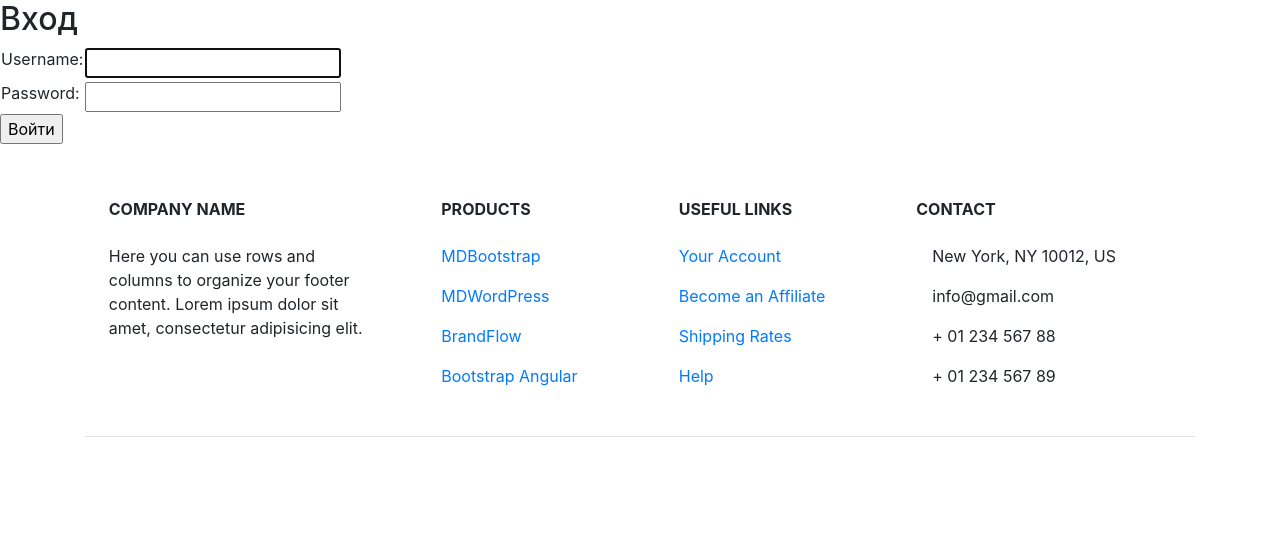
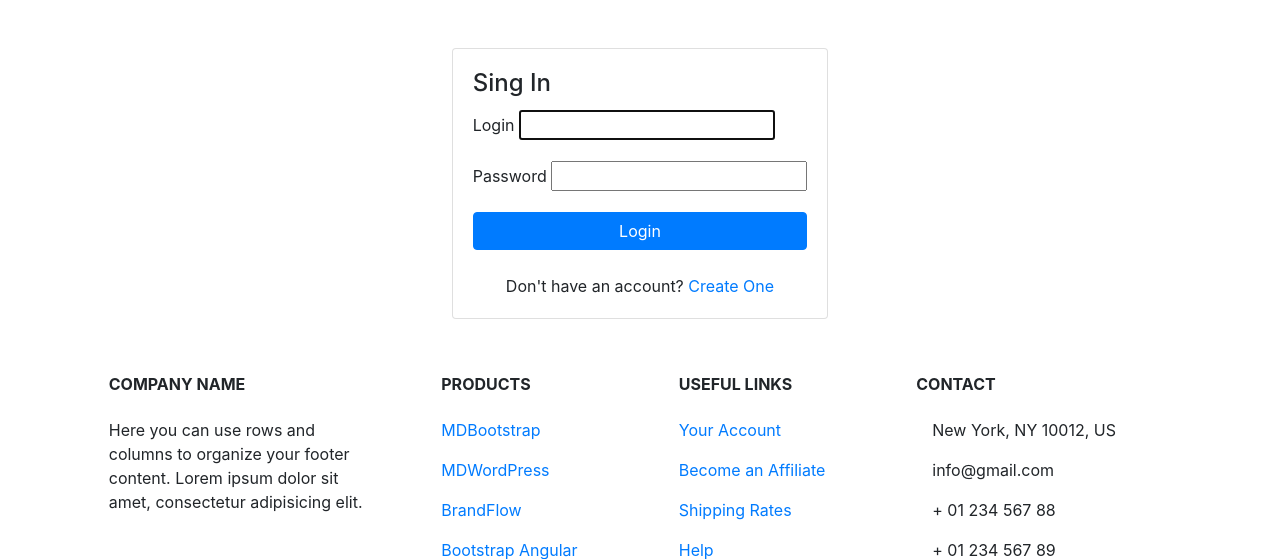
Before and after one commit to vladilen1611/education_platform, a Django app: page /accounts/login/ in a window 1280 px wide. Shown: the part 56-615 px from the top of the page. Run offline with Django 3.2, Linux system fonts and the light colour scheme; parts of the project's set-up code (start-up, migrations or seed data) failed here and were passed over; some libraries are stand-ins or nearby versions.

Commit message:
change some files

```diff
--- a/main/templates/main.html
+++ b/main/templates/main.html
@@ -27,6 +27,7 @@
         <span class="navbar-toggler-icon"></span>
     </button>
     <div class="collapse navbar-collapse justify-content-between pl-0">
+
         <ul class="navbar-nav ">
                 <li class="nav-item dropdown">
                     <a class="nav-link dropdown-toggle"
@@ -66,6 +67,9 @@
                         <div class="dropdown-divider"></div>
                         <a class="dropdown-item"
                            href="{% url 'logout' %}">Выйти</a>
+                           {% if messages %}
+
+                           {% endif %}
                         <div class="dropdown-divider"></div>
                         <a class="dropdown-item"
                            href="{% url 'profile_delete' %}">Удалить</a>
@@ -87,9 +91,11 @@
     </form>
 
 </nav>
+
 {% block content %}
 <div class="album py-4 bg-light">
     <center><h1>Последние добавленные курсы</h1></center>
+
     <div class="container mt-5">
         <div class="row">
         {% for subrub in subrubric %}
--- a/main/templates/registration/login.html
+++ b/main/templates/registration/login.html
@@ -1,24 +1,48 @@
 {% extends "main.html" %}
+{% load staticfiles %}
+{% load bootstrap4 %}
+
+
 
 {% block content %}
-    <h2>Вход</h2>
-    {% if user.is_authenticated %}
-        <p>Вы уже выполнили вход.</p>
-    {% else %}
-        <form method="post" action="{% url 'login' %}">
-            {% csrf_token %}
-            <table>
-                <tr>
-                    <td>{{ form.username.label_tag }}</td>
-                    <td>{{ form.username }}</td>
-                </tr>
-                <tr>
-                    <td>{{ form.password.label_tag }}</td>
-                    <td>{{ form.password }}</td>
-                </tr>
-            </table>
-            <input type="submit" value="Войти"/>
-            <input type="hidden" name="next" value="{{ next }}"/>
-        </form>
-    {% endif %}
+    <section class="h-100">
+		<div class="container h-100">
+			<div class="row justify-content-md-center h-100">
+				<div class="card-wrapper">
+
+					<div class="card fat mt-5">
+						<div class="card-body">
+							<h4 class="card-title">Sing In</h4>
+							<form method="POST" class="my-login-validation" action="{% url 'login' %}" novalidate="" style="width: 100%">
+                                {% csrf_token %}
+								<div class="form-group" >
+                                    <label for="password">Login
+
+									</label>
+                                    {{ form.username }}
+								</div>
+
+								<div class="form-group">
+									<label for="password">Password
+
+									</label>
+                                    {{ form.password }}
+								</div>
+
+
+								<div class="form-group m-0">
+									<button type="submit" class="btn btn-primary btn-block">
+										Login
+									</button>
+								</div>
+								<div class="mt-4 text-center">
+									Don't have an account? <a href="{% url 'register' %}">Create One</a>
+								</div>
+							</form>
+						</div>
+					</div>
+				</div>
+			</div>
+		</div>
+	</section>
 {% endblock %}
--- a/main/urls.py
+++ b/main/urls.py
@@ -12,13 +12,6 @@ urlpatterns = [
 ]
 
 urlpatterns+=[
-    path('accounts/login/', LWMLoginView.as_view(), name='login'),
-    path('accounts/logout/', LWMLogoutView.as_view(), name='logout'),
-    path('accounts/register/', RegisterUserView.as_view(), name='register'),
-    path('accounts/register/done/', RegisterDoneView.as_view(),
-         name='register_done'),
-    path('accounts/password/change/', LWMPasswordChangeView.as_view(),
-         name='password_change'),
     path('accounts/profile/change/', ChangeUserInfoView.as_view(),
          name='profile_change'),
     path('accounts/profile/', profile, name='profile'),
@@ -33,4 +26,12 @@ urlpatterns+=[
          name='profile_lesson_delete'),
     path('accounts/profile/<int:pk>/', profile_lesson_detail,
          name='profile_lesson_detail'),
+    path('accounts/login/', LWMLoginView.as_view(), name='login'),
+    path('accounts/logout/', LWMLogoutView.as_view(), name='logout'),
+    path('accounts/register/', RegisterUserView.as_view(), name='register'),
+    path('accounts/register/done/', RegisterDoneView.as_view(),
+         name='register_done'),
+    path('accounts/password/change/', LWMPasswordChangeView.as_view(),
+         name='password_change'),
+
 ]
--- a/main/views.py
+++ b/main/views.py
@@ -12,6 +12,7 @@ from django.views.generic.edit import UpdateView, CreateView, DeleteView
 from django.contrib.messages.views import SuccessMessageMixin
 from django.urls import reverse_lazy
 from django.contrib import messages
+from suit.widgets import TextInput, LinkedSelect
 
 from django.views.generic.base import TemplateView
 from django.core.signing import BadSignature
@@ -23,15 +24,27 @@ from django.http.request import HttpRequest
 
 class RegisterUserView(CreateView):
     model = AdvUser
+
     template_name = 'registration/register_user.html'
     form_class = RegisterUserForm
+    success_message = 'Employee successful created'
     success_url = reverse_lazy('main')
 
 class RegisterDoneView(TemplateView):
     template_name = 'registration/register_done.html'
 
+
 class LWMLoginView(LoginView):
+    success_message = "Account was created successfully"
     template_name = 'registration/login.html'
+    class Meta:
+        widgets={
+            'username': LinkedSelect
+            #'username': forms.TextInput(attrs={'class':'input-mini'})
+        }
+
+    #redirect_authenticated_user = 'main'
+
 
 class LWMLogoutView(LoginRequiredMixin, LogoutView):
     template_name = 'registration/logout.html'
@@ -79,7 +92,7 @@ class DeleteUserView(LoginRequiredMixin, DeleteView):
             queryset = self.get_queryset()
         return get_object_or_404(queryset, pk=self.user_id)
 
-@login_required
+#@login_required
 def main(request):
     lessons = Lesson.objects.all()
     rubrics = SuperRubric.objects.all()
@@ -199,6 +212,7 @@ def detail(request, rubric_pk, pk):
                                      'Комментарий не добавлен')
         context['form'] = form
     else:
+
         context['form'] = None
 
     return render(request, 'main/detail.html', context)
```
Also changed, not shown: education_platform/settings.py (+12 -5 lines), main/static/main/style.css (line endings or trailing spaces), media/learn-programming-880x308.png (added).
